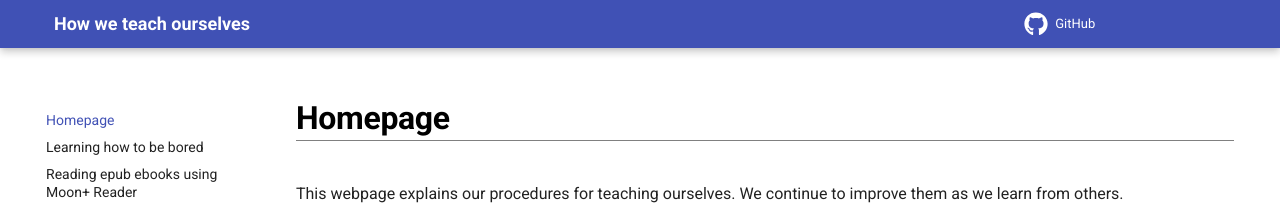
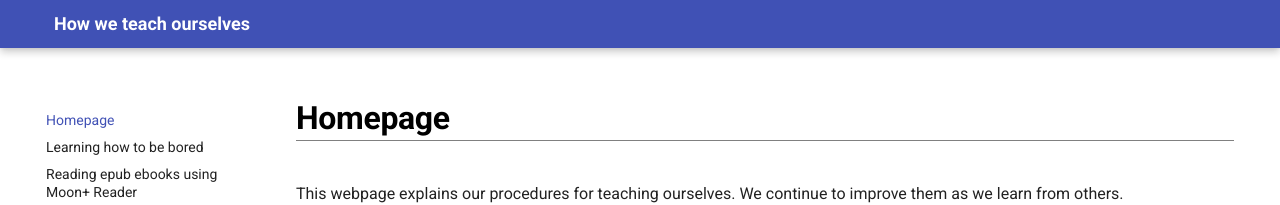
Before and after one commit to maximilian-ho/how-we-teach-ourselves, an MkDocs documentation site: the page built from docs/index.md, in a window 1280 px wide. Shown: the top 205 px of the page. Built offline with MkDocs 1.6.1 and Material for MkDocs 9.7.7, drawn with Linux system fonts in a browser that asks for light colours.

Commit message:
Update mkdocs.yml

```diff
--- a/mkdocs.yml
+++ b/mkdocs.yml
@@ -5,8 +5,6 @@ nav:
    - Learning how to be bored: "boredom.md"
    - Reading epub ebooks using Moon+ Reader: "epubs.md"
    - Annotating pdf textbooks using Foxit PDF editor: "pdfs.md"
-
-repo_url: https://github.com/maximilian-ho/how-we-teach-ourselves
 
 theme:
   name: material
@@ -16,8 +14,6 @@ theme:
     - toc.integrate
   palette:
     primary: indigo
-  icon:
-    repo: fontawesome/brands/github
 
 plugins: []
 
```
